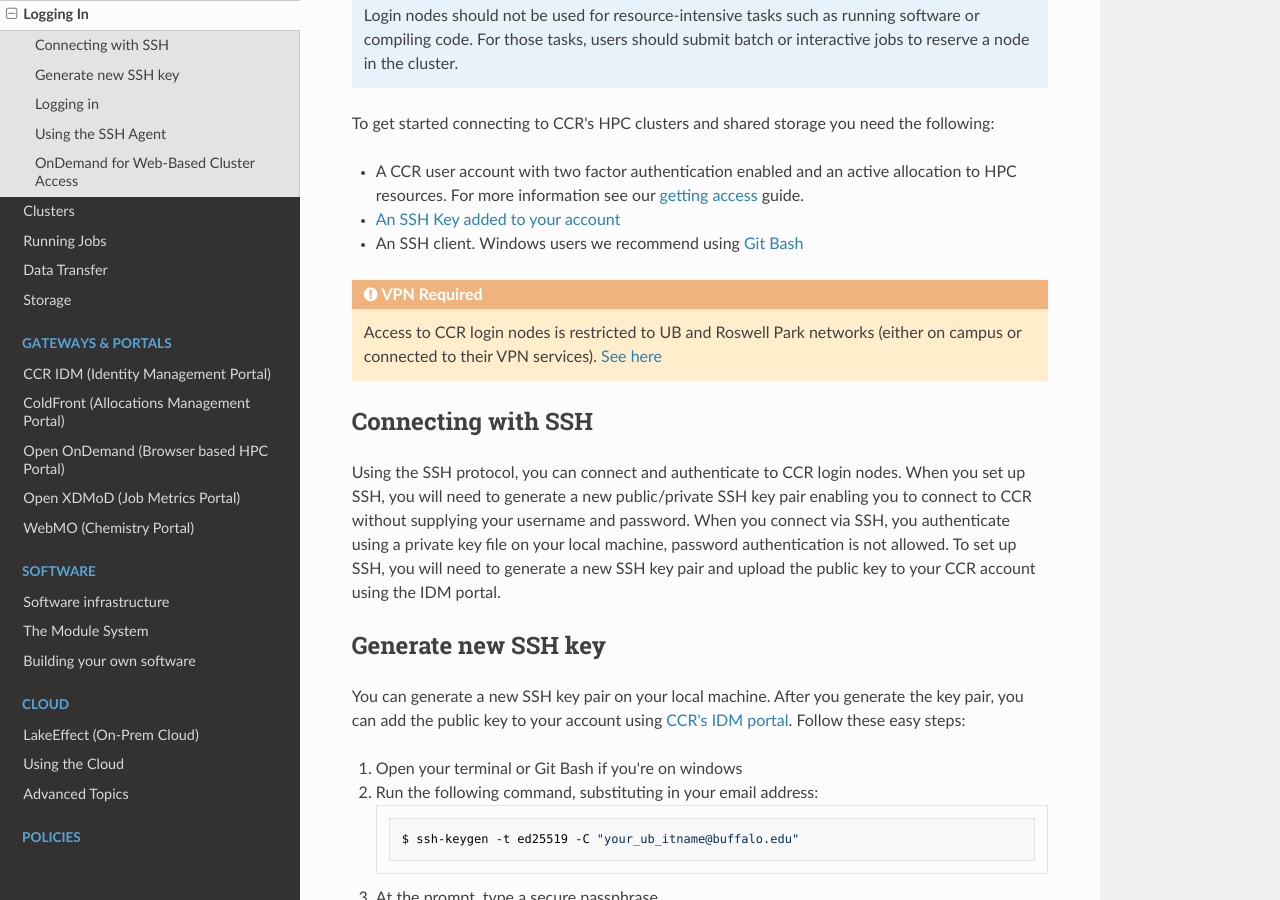
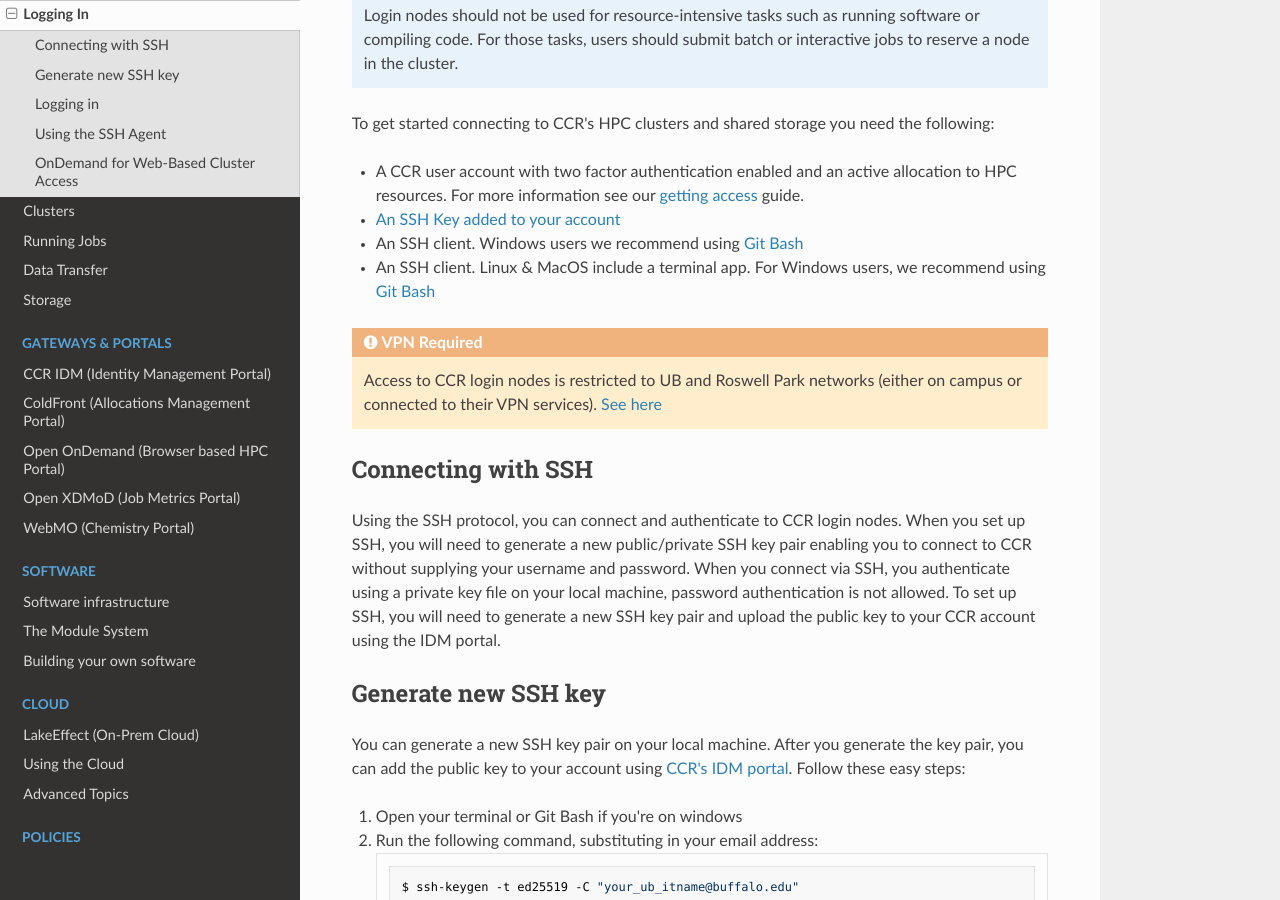
Before and after one commit to ubccr/ccrdocs, an MkDocs documentation site: the page built from pages/hpc/login.md, in a window 1280 px wide and 900 px high, scrolled down 533 px. Built offline with MkDocs 1.6.1, drawn with Linux system fonts in a browser that asks for light colours; nearby versions of some CDN libraries.

Commit message:
Add more info

```diff
--- a/pages/hpc/login.md
+++ b/pages/hpc/login.md
@@ -27,6 +27,7 @@ following:
   allocation to HPC resources. For more information see our [getting access](../getting-access.md) guide.
 - [An SSH Key added to your account](#generate-new-ssh-key)
 - An SSH client. Windows users we recommend using [Git Bash](https://gitforwindows.org/)
+- An SSH client. Linux & MacOS include a terminal app. For Windows users, we recommend using [Git Bash](https://gitforwindows.org/)
 
 !!! Warning "VPN Required"
     Access to CCR login nodes is restricted to UB and Roswell Park networks
```
